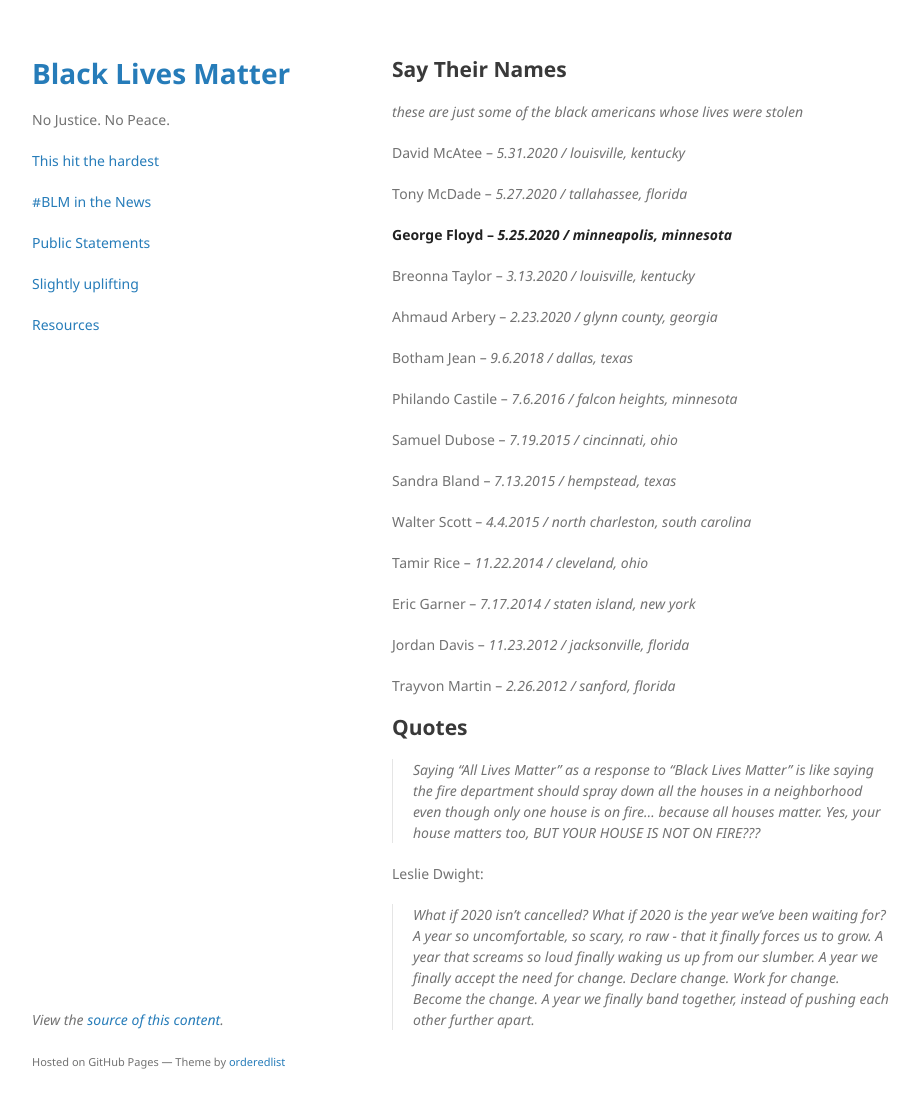
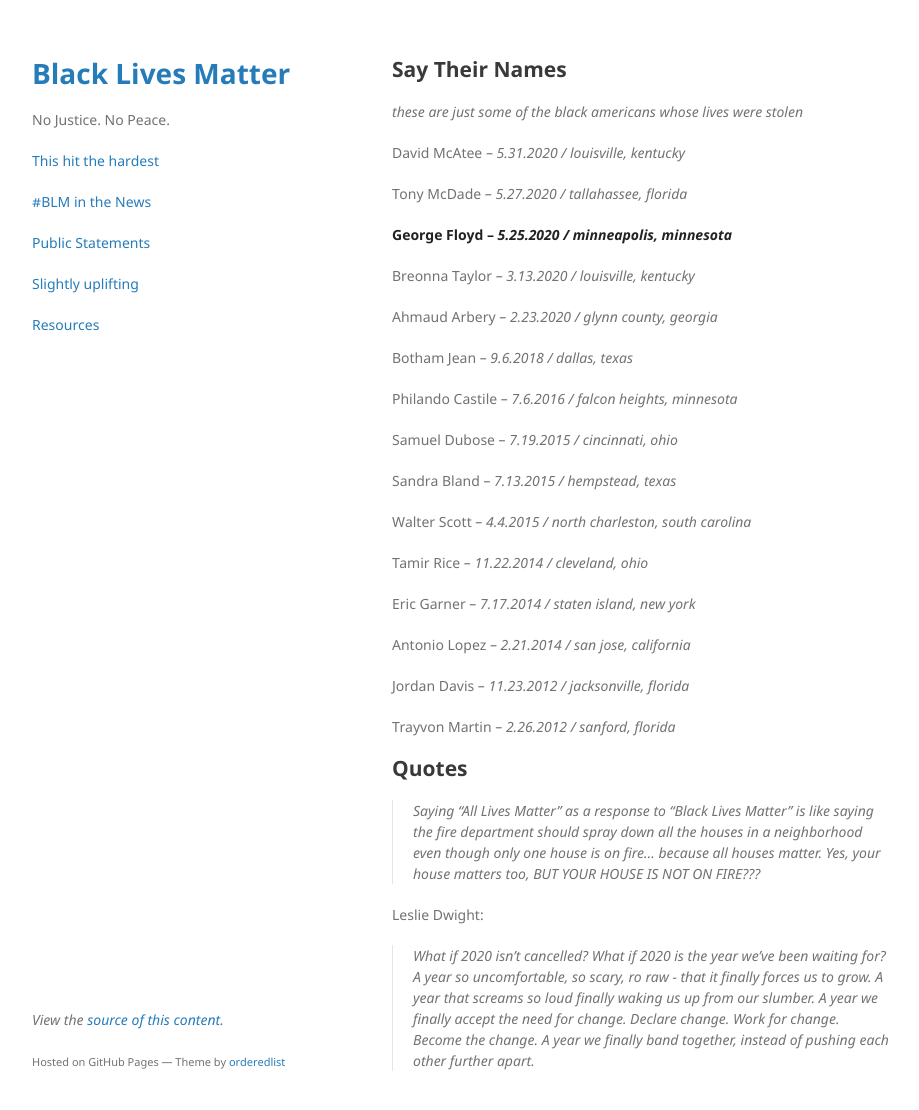
Before and after one commit to nojusticenopeace/nojusticenopeace.github.io, a Jekyll site: the page built from index.md, in a window 1280 px wide and 1141 px high. Shown: the top 1110 px of the window, without its empty margins (178-1097 px from the left). Built offline with Jekyll 4.4.1, drawn with Linux system fonts in a browser that asks for light colours.

Commit message:
Update index.md

```diff
--- a/index.md
+++ b/index.md
@@ -30,6 +30,8 @@ Tamir Rice -- _11.22.2014 / cleveland, ohio_
 
 Eric Garner -- _7.17.2014 / staten island, new york_
 
+Antonio Lopez -- _2.21.2014 / san jose, california_
+
 Jordan Davis -- _11.23.2012 / jacksonville, florida_
 
 Trayvon Martin -- _2.26.2012 / sanford, florida_
```
